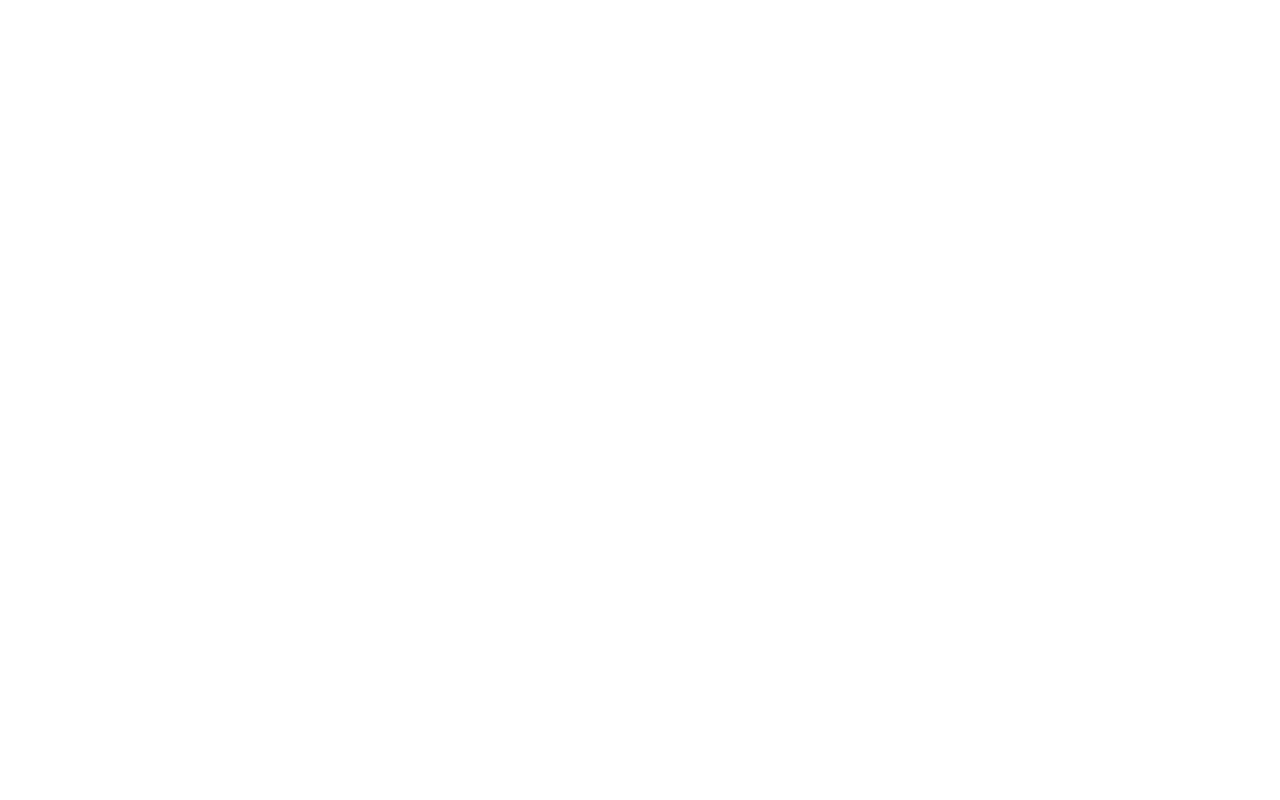
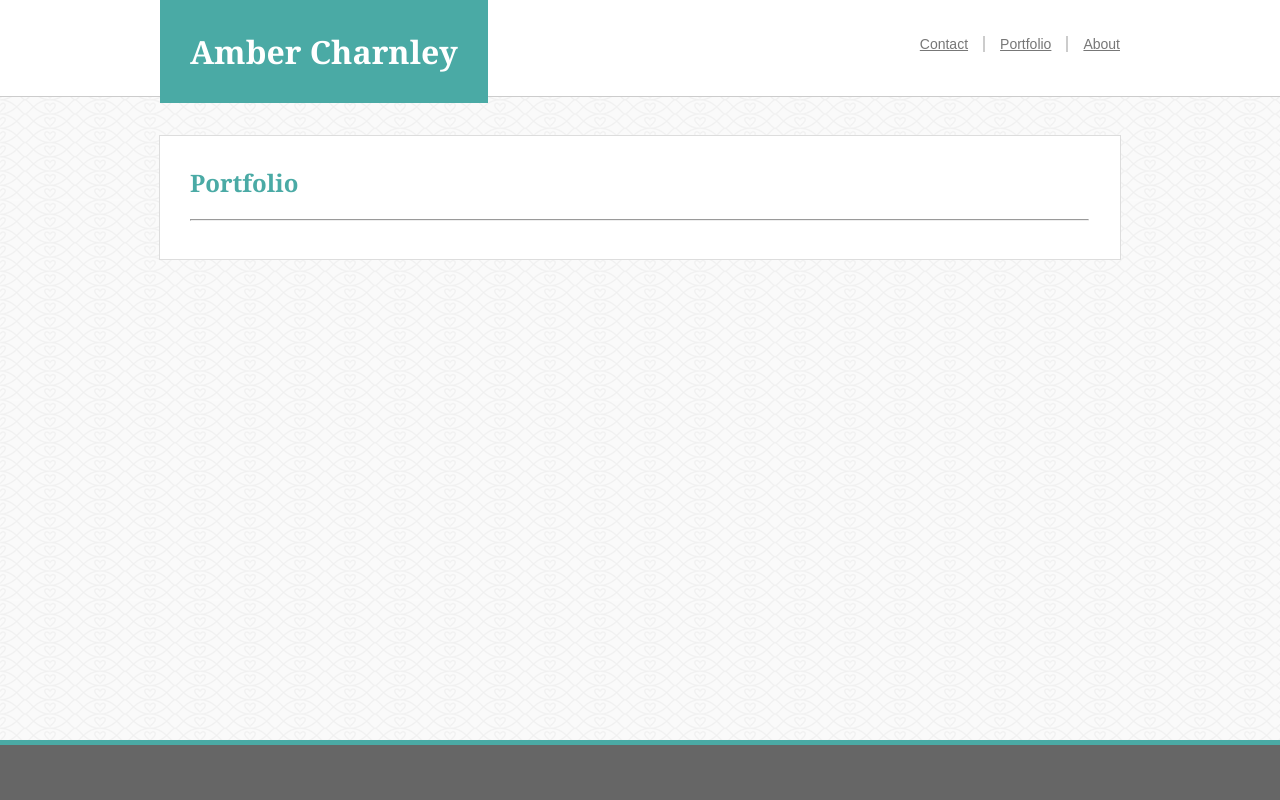
Before and after one commit to 2MLCMonkeys/Basic-Portfolio, a plain HTML site: page portfolio.html in a window 1280 px wide. Drawn offline with Linux system fonts and the light colour scheme.

Commit message:
added basic frame work to contact.html/portfolio.html

```diff
--- a/assets/css/style.css
+++ b/assets/css/style.css
@@ -13,7 +13,7 @@ body {
 header {
     background: #ffffff;
     border-bottom-style: solid;
-    border-bottom-width: 2px;
+    border-bottom-width: 1px;
     border-bottom-color: #cccccc;
     width: 100%;
     margin-top: 0;
@@ -34,7 +34,7 @@ header {
     margin: 0 auto;
     border-style: solid;
     border-color: #dddddd;
-    border-width: 2px;
+    border-width: 1px;
     margin-top: 135px;
     padding-top: 30px;
     padding-bottom: 30px;
@@ -122,10 +122,14 @@ hr{
 
 p {
     padding-top: 20px;
-    line-height: 24px;
-    font-size: 15px;
+    line-height: 26px;
+    font-size: 14px;
     margin-top: 0px;
-    padding-right: 30px;=}
+    padding-right: 30px;
+    font-family: Arial, Helvetica, sans-serif;
+
+}
+
 
 footer{
     clear: both;
--- a/contact.html
+++ b/contact.html
@@ -0,0 +1,48 @@
+<!DOCTYPE html>
+<html>
+    <head>
+        <title>Student Bio Homework Week 1</title>
+        <link href="assets/css/style.css" rel="stylesheet">
+    </head>
+    <body>
+
+
+        <header>
+
+        <div class= "top">
+
+        <h1 id="name">
+            Amber Charnley
+        </h1>
+        <br><br>
+        <li>
+            <li id="link1"><a href="index.html">About</a></li>
+            <li id="link2"><a href="portfolio.html">Portfolio</a></li>
+            <li id="link3"><a href="contact.html">Contact</a></li>
+        </li>
+
+        </div>
+
+        </header>
+
+        <div class="content">
+        <section>
+            <h1 id="about">
+                Contact
+            </h1>
+
+            <hr>
+
+
+
+        </section>
+    </div>
+
+    <footer>
+
+
+
+    </footer>
+
+    </body>
+</html>
--- a/portfolio.html
+++ b/portfolio.html
@@ -0,0 +1,48 @@
+<!DOCTYPE html>
+<html>
+    <head>
+        <title>Student Bio Homework Week 1</title>
+        <link href="assets/css/style.css" rel="stylesheet">
+    </head>
+    <body>
+
+
+        <header>
+
+        <div class= "top">
+
+        <h1 id="name">
+            Amber Charnley
+        </h1>
+        <br><br>
+        <li>
+            <li id="link1"><a href="index.html">About</a></li>
+            <li id="link2"><a href="portfolio.html">Portfolio</a></li>
+            <li id="link3"><a href="contact.html">Contact</a></li>
+        </li>
+
+        </div>
+
+        </header>
+
+        <div class="content">
+        <section>
+            <h1 id="about">
+                Portfolio
+            </h1>
+
+            <hr>
+
+
+
+        </section>
+    </div>
+
+    <footer>
+
+
+
+    </footer>
+
+    </body>
+</html>
```
